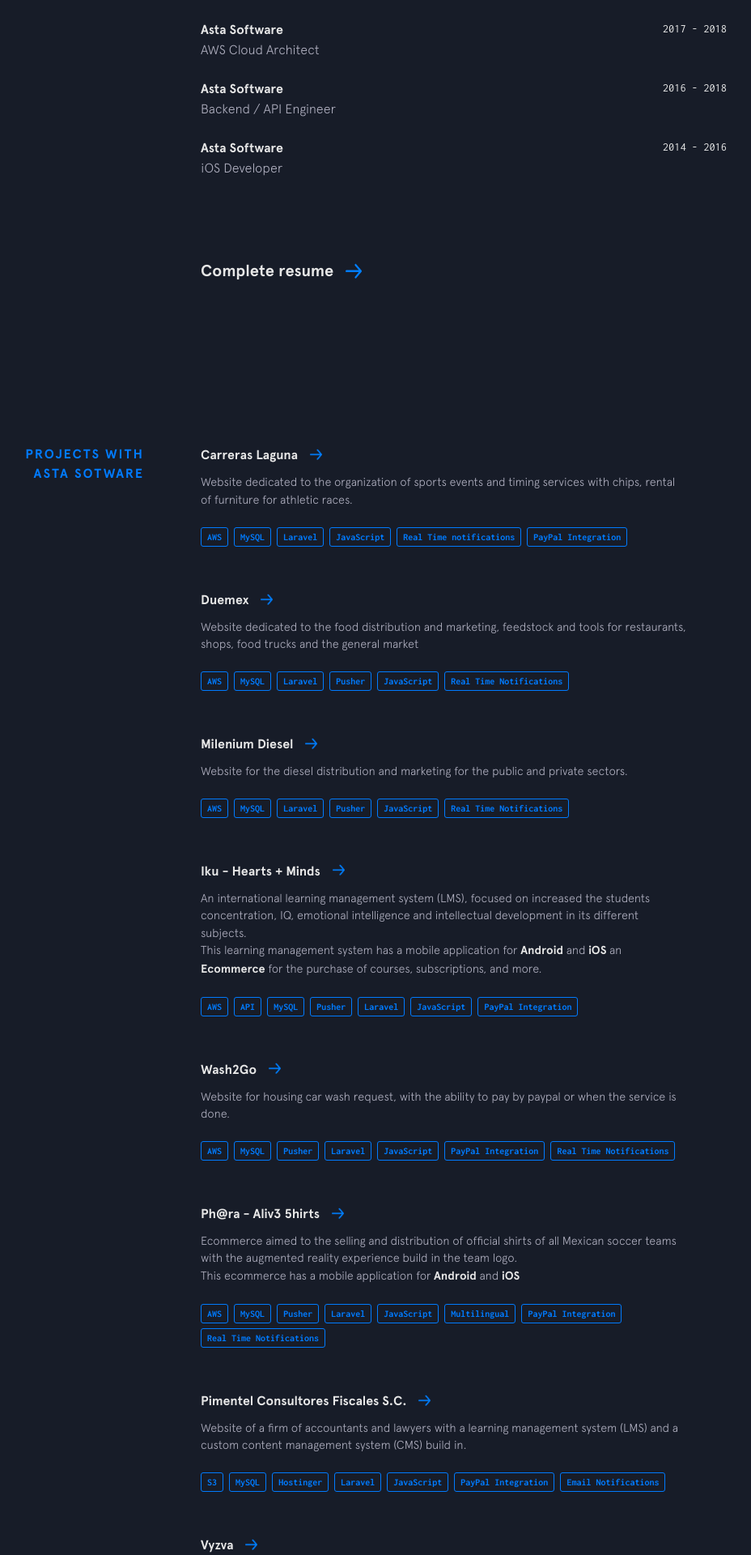
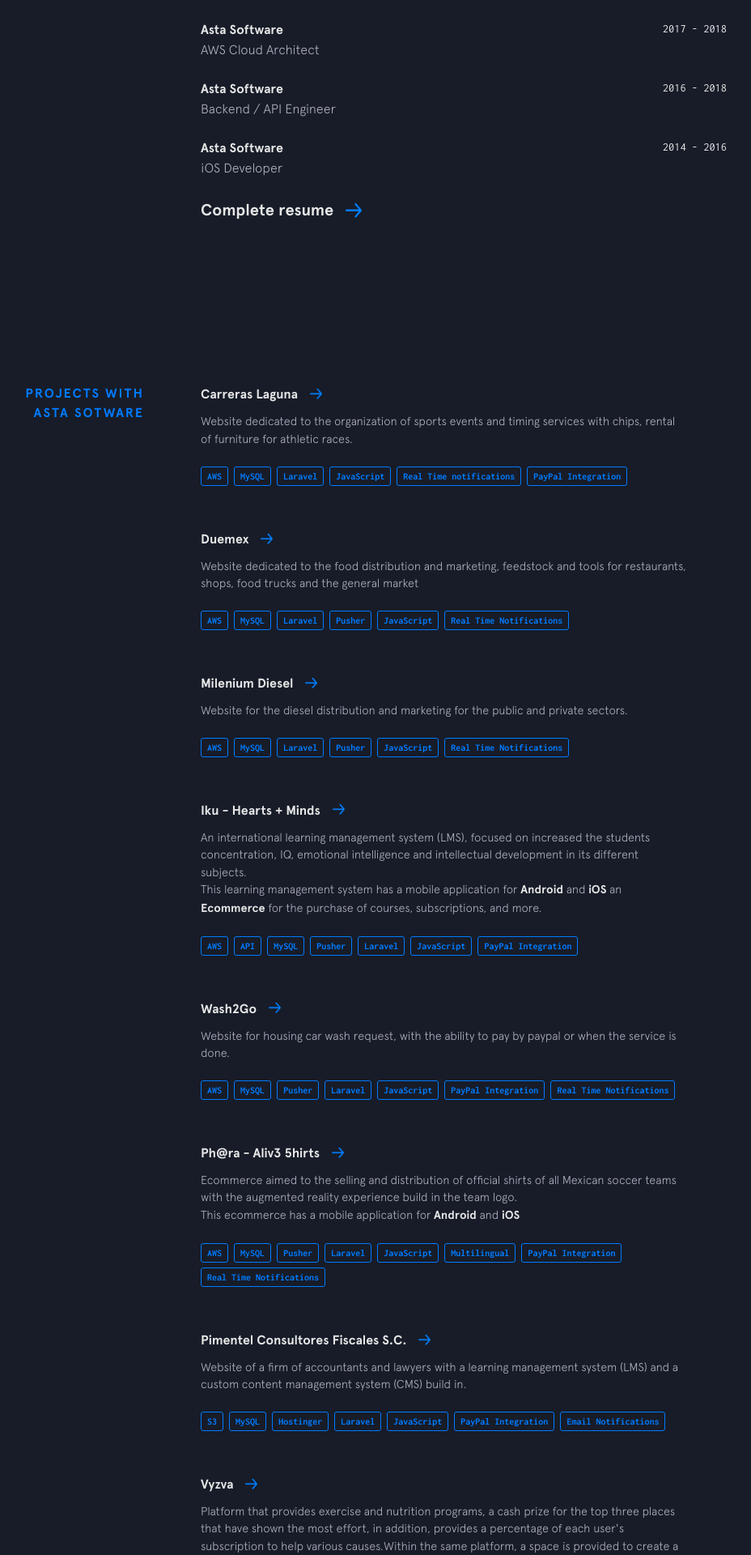
Before and after one commit to chuckrincon/chuckrincon.github.io, a Jekyll site: the page built from index.html, in a window 1280 px wide. Shown: the part 2410-4330 px from the top of the page at 81% size, without its empty margins (202-1130 px from the left). Built offline with Jekyll 4.4.1, drawn with Linux system fonts in a browser that asks for light colours; nearby versions of some CDN libraries.

Commit message:
Updated: top button and link to resume sass

```diff
--- a/_scss/partials/_base.scss
+++ b/_scss/partials/_base.scss
@@ -221,7 +221,7 @@
   @include desktop {
     bottom: 20px;
     right: 7px;
-    width: 35px;
+    width: 50px;
   }
   @include mobile {
     bottom: 15px;
@@ -241,7 +241,7 @@
   opacity: 0;
   transform: translate3d(0, 20px, 0);
   transition: opacity 0.6s cubic-bezier(0.694, 0, 0.335, 1),
-    transform 0.6s cubic-bezier(0.694, 0, 0.335, 1);
+  transform 0.6s cubic-bezier(0.694, 0, 0.335, 1);
 }
 
 .in-view {
--- a/_scss/partials/_experience.scss
+++ b/_scss/partials/_experience.scss
@@ -1,6 +1,6 @@
 .experience {
   .jobs {
-    margin-bottom: 100px;
+    margin-bottom: 0px;
   }
   .job {
     margin-bottom: 25px;
```
Also changed, not shown: css/main.css.
